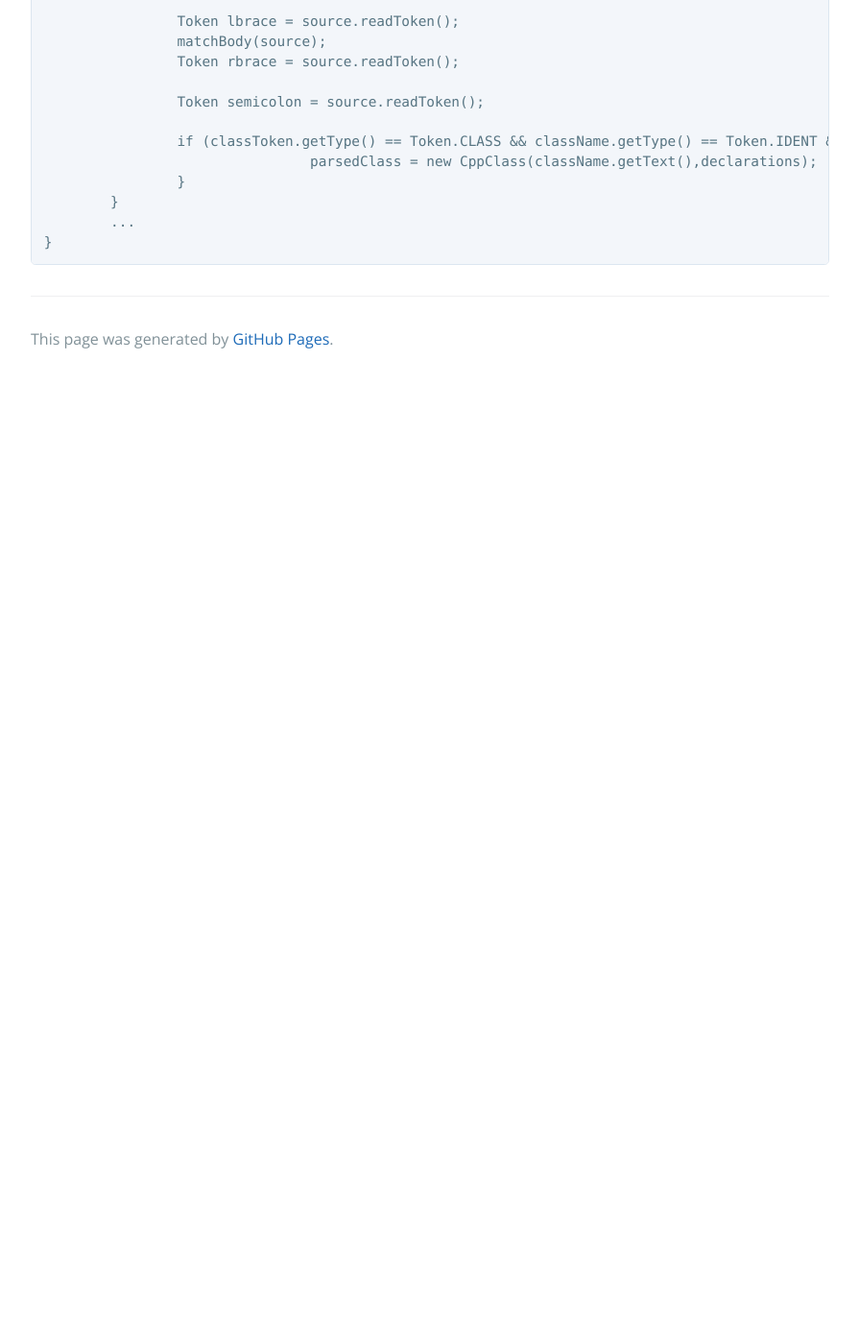
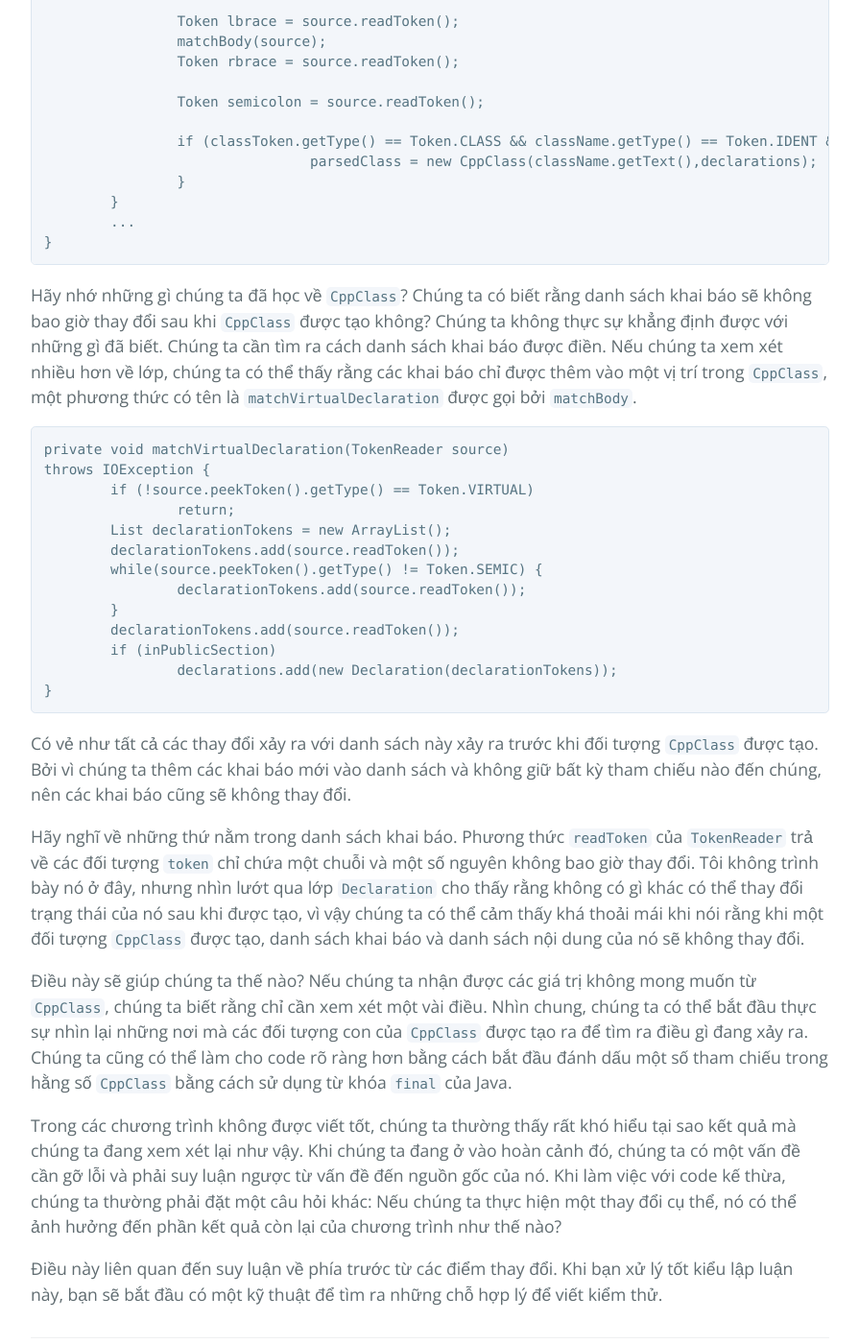
Before and after one commit to HaiBV/haibv.github.io, a Jekyll site: the page built from working-effectively-with-legacy-code/chapter-11-i-need-to-make-a-change-what-methods-should-i-test.md, in a window 1280 px wide and 1400 px high, scrolled down 5292 px. Shown: the whole window at 96% size, without its empty margins (192-1087 px from the left). Built offline with Jekyll 4.4.1, drawn with Linux system fonts in a browser that asks for light colours; our own code applies the rules of GitHub Pages for plain Markdown files; before the commit the page ends 5689 px from its top, so only the background shows below that.

Commit message:
Book - Working Efectively with Legacy Code - P2 - C11

````diff
--- a/working-effectively-with-legacy-code/chapter-11-i-need-to-make-a-change-what-methods-should-i-test.md
+++ b/working-effectively-with-legacy-code/chapter-11-i-need-to-make-a-change-what-methods-should-i-test.md
@@ -135,3 +135,31 @@ public class ClassReader {
 	...
 }
 ```
+
+Hãy nhớ những gì chúng ta đã học về `CppClass`? Chúng ta có biết rằng danh sách khai báo sẽ không bao giờ thay đổi sau khi `CppClass` được tạo không? Chúng ta không thực sự khẳng định được với những gì đã biết. Chúng ta cần tìm ra cách danh sách khai báo được điền. Nếu chúng ta xem xét nhiều hơn về lớp, chúng ta có thể thấy rằng các khai báo chỉ được thêm vào một vị trí trong `CppClass`, một phương thức có tên là `matchVirtualDeclaration` được gọi bởi `matchBody`.
+
+```Java
+private void matchVirtualDeclaration(TokenReader source)
+throws IOException {
+	if (!source.peekToken().getType() == Token.VIRTUAL)
+		return;
+	List declarationTokens = new ArrayList();
+	declarationTokens.add(source.readToken());
+	while(source.peekToken().getType() != Token.SEMIC) {
+		declarationTokens.add(source.readToken());
+	}
+	declarationTokens.add(source.readToken());
+	if (inPublicSection)
+		declarations.add(new Declaration(declarationTokens));
+}
+```
+
+Có vẻ như tất cả các thay đổi xảy ra với danh sách này xảy ra trước khi đối tượng `CppClass` được tạo. Bởi vì chúng ta thêm các khai báo mới vào danh sách và không giữ bất kỳ tham chiếu nào đến chúng, nên các khai báo cũng sẽ không thay đổi.
+
+Hãy nghĩ về những thứ nằm trong danh sách khai báo. Phương thức `readToken` của `TokenReader` trả về các đối tượng `token` chỉ chứa một chuỗi và một số nguyên không bao giờ thay đổi. Tôi không trình bày nó ở đây, nhưng nhìn lướt qua lớp `Declaration` cho thấy rằng không có gì khác có thể thay đổi trạng thái của nó sau khi được tạo, vì vậy chúng ta có thể cảm thấy khá thoải mái khi nói rằng khi một đối tượng `CppClass` được tạo, danh sách khai báo và danh sách nội dung của nó sẽ không thay đổi.
+
+Điều này sẽ giúp chúng ta thế nào? Nếu chúng ta nhận được các giá trị không mong muốn từ `CppClass`, chúng ta biết rằng chỉ cần xem xét một vài điều. Nhìn chung, chúng ta có thể bắt đầu thực sự nhìn lại những nơi mà các đối tượng con của `CppClass` được tạo ra để tìm ra điều gì đang xảy ra. Chúng ta cũng có thể làm cho code rõ ràng hơn bằng cách bắt đầu đánh dấu một số tham chiếu trong hằng số `CppClass` bằng cách sử dụng từ khóa `final` của Java.
+
+Trong các chương trình không được viết tốt, chúng ta thường thấy rất khó hiểu tại sao kết quả mà chúng ta đang xem xét lại như vậy. Khi chúng ta đang ở vào hoàn cảnh đó, chúng ta có một vấn đề cần gỡ lỗi và phải suy luận ngược từ vấn đề đến nguồn gốc của nó. Khi làm việc với code kế thừa, chúng ta thường phải đặt một câu hỏi khác: Nếu chúng ta thực hiện một thay đổi cụ thể, nó có thể ảnh hưởng đến phần kết quả còn lại của chương trình như thế nào?
+
+Điều này liên quan đến suy luận về phía trước từ các điểm thay đổi. Khi bạn xử lý tốt kiểu lập luận này, bạn sẽ bắt đầu có một kỹ thuật để tìm ra những chỗ hợp lý để viết kiểm thử.
````
